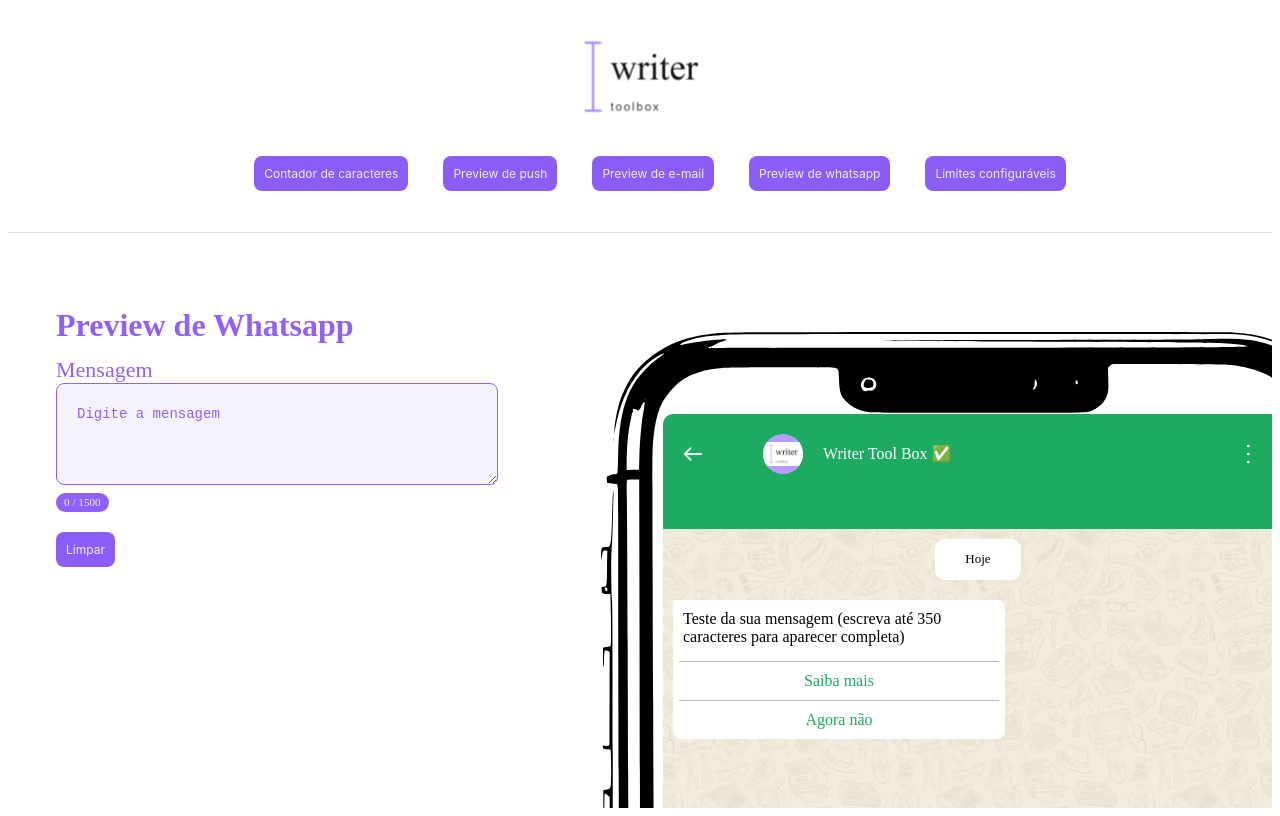
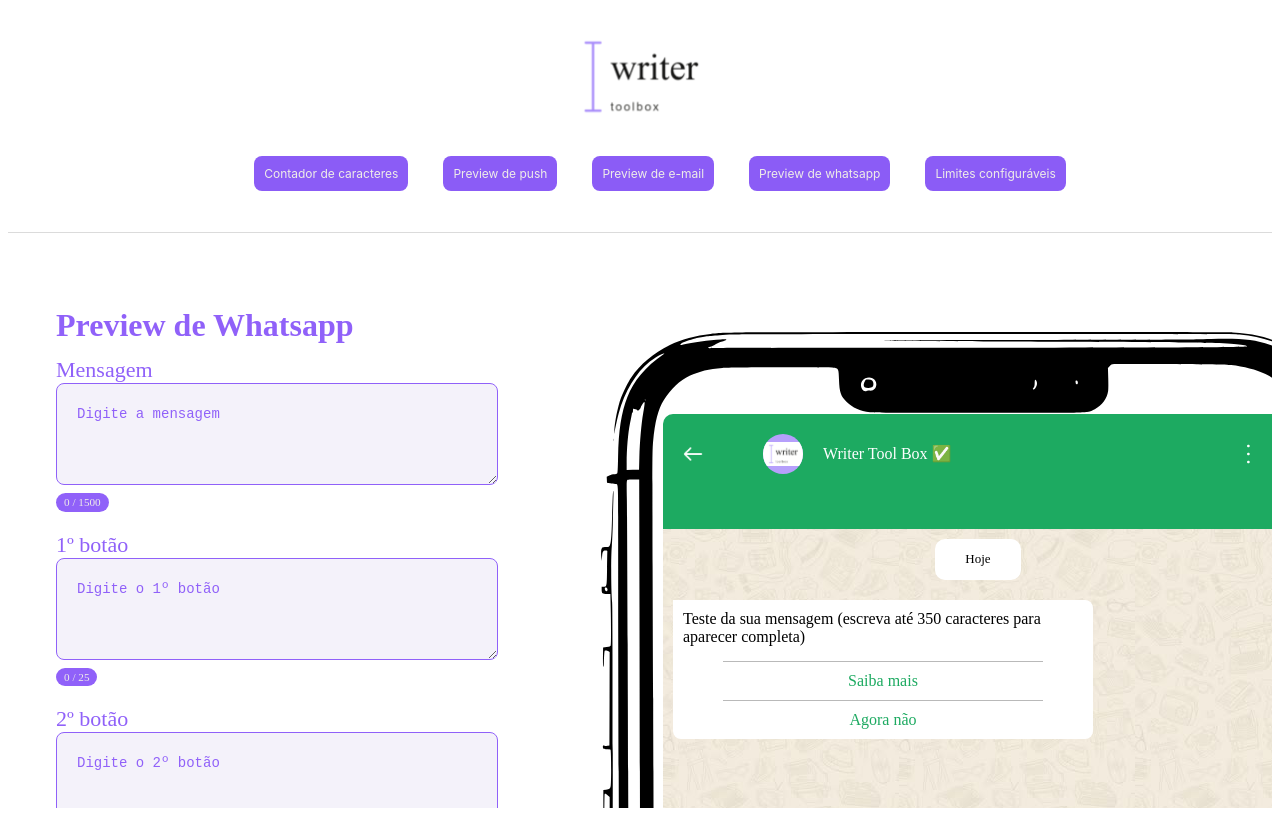
Before and after one commit to Ana-aa/writer-tool-box, an Angular app: page /whatsapp-preview in a window 1280 px wide. Built offline with nearby package versions, Linux system fonts and the light colour scheme.

Commit message:
Ajustes dos botões do whatsapp

```diff
--- a/src/app/count-caracter/count-caracter.component.scss
+++ b/src/app/count-caracter/count-caracter.component.scss
@@ -77,5 +77,7 @@
 }
 
 .textarea {
+    height: 250px;
     padding: 1rem;
+    color: #9061F9;
 }
--- a/src/app/whatsapp-preview/whatsapp-preview.component.html
+++ b/src/app/whatsapp-preview/whatsapp-preview.component.html
@@ -44,55 +44,55 @@
                 }
             </div>
 
-        <!--
-            <div class="buttons">
+            <div class="wpp-container__buttons">
+                <div class="wpp-container__button">
                     <label for="button">
-                    Botão 1
+                        1º botão
                         @if ($index > 0) {
                             {{ $index + 1}}
                         }
                     </label>
                     <textarea
                         class="textarea"
-                    placeholder="Digite o botão 1"
+                        placeholder="Digite o 1º botão"
                         (input)="onButtonChange($event, $index)"
                         [(ngModel)]="whatsapp.button"
                     ></textarea>
 
-                ************* VAI FICAR? ****************
                     <span
-                    id="result-char-message"
+                        id="result-char-button"
                         class="result-char-message__result-count"
                     >
 
-                    {{ charCountMessage }}
+                        {{ charCountButton + ' / 25' }}
                     </span>
-                ***************************************************
+                </div>
+
+                <div class="wpp-container__buttonTwo">
 
                     <label for="button">
-                    Botão 2
+                        2º botão
                         @if ($index > 0) {
                             {{ $index + 1}}
                         }
                     </label>
                     <textarea
                         class="textarea"
-                    placeholder="Digite o botão 2"
-                    (input)="onButtonChange($event, $index)"
-                    [(ngModel)]="whatsapp.button"
+                        placeholder="Digite o 2º botão"
+                        (input)="onButtonTwoChange($event, $index)"
+                        [(ngModel)]="whatsapp.buttonTwo"
                     ></textarea>
 
-                ************* VAI FICAR? ****************
                     <span
-                    id="result-char-button"
-                    class="result-char-button-count"
+                        id="result-char-buttonTwo"
+                        class="result-char-message__result-count"
                     >
 
-                    {{ charCountbutton }}
+                        {{ charCountButtonTwo + ' / 25' }}
                     </span>
-                *******************************************
                 </div>
-        -->
+            </div>
+
         }
 
         <button
@@ -153,11 +153,11 @@
 
                         <div class="wpp-container__botoes">
                             <span class="wpp-container__btn-primary">
-                                Saiba mais
+                                {{ getPreviewText(whatsapp.button) || 'Saiba mais' }}
                             </span>
 
                             <span class="wpp-container__btn-outline">
-                                Agora não
+                                {{ getPreviewText(whatsapp.buttonTwo) || 'Agora não' }}
                             </span>
                         </div>
                     </div>
--- a/src/app/whatsapp-preview/whatsapp-preview.component.scss
+++ b/src/app/whatsapp-preview/whatsapp-preview.component.scss
@@ -122,7 +122,7 @@ label {
     }
 
     &__message-wpp {
-        width: 312px;
+        width: 400px;
         height: auto;
         margin: 10px 0 4px 10px;
         padding: 10px 10px 0;
@@ -137,6 +137,20 @@ label {
         justify-content: center;
         width: 100%;
         margin-top: 15px;
+    }
+
+    &__buttons {
+        display: flex;
+        flex-direction: column;
+        width: 100%;
+        margin: 15px 0 20px 0;
+    }
+
+    &__button,
+    &__buttonTwo {
+        display: flex;
+        flex-direction: column;
+        margin-bottom: 20px;
     }
 
     &__btn-primary,
--- a/src/app/whatsapp-preview/whatsapp-preview.component.ts
+++ b/src/app/whatsapp-preview/whatsapp-preview.component.ts
@@ -15,23 +15,32 @@ import { FormsModule } from '@angular/forms';
 })
 export class WhatsappPreviewComponent {
   @Input() limitMessage = 1500;
+  @Input() limitButton = 25;
+  @Input() limitButtonTwo = 25;
 
   charCount = 0;
   charCountMessage = 0;
+  charCountButton = 0;
+  charCountButtonTwo = 0;
 
   @Output() limitChangeMessage = new EventEmitter<number>();
+  @Output() limitChangeButton = new EventEmitter<number>();
+  @Output() limitChangeButtonTwo = new EventEmitter<number>();
 
   public readonly whatsappWarning = 'O WhatsApp pode exibir "Ver mais" em mensagens longas.<br> Este preview utiliza 350 caracteres como referência.'
 
-
   private syncCountsFromWpp(): void {
-    const firstEmail = this.whatsapp[0] ?? { message: ''};
-    this.charCountMessage = firstEmail.message.length;
+    const firstWpp = this.whatsapp[0] ?? { message: '', button: '', buttonTwo: '' };
+    this.charCountMessage = firstWpp.message.length;
+    this.charCountButton = firstWpp.button.length;
+    this.charCountButtonTwo = firstWpp.buttonTwo.length;
   }
 
   private applyLimitsToWpp(): void {
     this.whatsapp = this.whatsapp.map((whatsapp) => ({
       message: whatsapp.message.slice(0, this.limitMessage),
+      button: whatsapp.button.slice(0, this.limitButton),
+      buttonTwo: whatsapp.buttonTwo.slice(0, this.limitButtonTwo),
     }));
 
     this.syncCountsFromWpp();
@@ -41,16 +50,29 @@ export class WhatsappPreviewComponent {
     this.limitChangeMessage.emit(value);
   }
 
+  onInputButtonChange(event: any) {
+    const value = Number(event.target.value);
+    this.limitChangeButton.emit(value);
+  }
+
+  onInputButtonTwoChange(event: any) {
+    const value = Number(event.target.value);
+    this.limitChangeButtonTwo.emit(value);
+  }
+
   @ViewChild('charPreview') charPreview!: ElementRef;
 
   currentMessage = '';
+  currentButton = '';
+  currentButtonTwo = '';
 
   whatsapp = [
     {
-      message: ''
+      message: '',
+      button: '',
+      buttonTwo: ''
     }
   ]
-
 
   onMessageChange(event: Event, index: number) {
     const textarea = event.target as HTMLTextAreaElement;
@@ -61,6 +83,24 @@ export class WhatsappPreviewComponent {
     this.charCountMessage = limitedValue.length;
   }
 
+  onButtonChange(event: Event, index: number) {
+    const textarea = event.target as HTMLTextAreaElement;
+    const value = textarea.value;
+    const limitedValue = value.slice(0, this.limitButton);
+    textarea.value = limitedValue;
+    this.whatsapp[index].button = limitedValue;
+    this.charCountButton = limitedValue.length;
+  }
+
+  onButtonTwoChange(event: Event, index: number) {
+    const textarea = event.target as HTMLTextAreaElement;
+    const value = textarea.value;
+    const limitedValue = value.slice(0, this.limitButtonTwo);
+    textarea.value = limitedValue;
+    this.whatsapp[index].buttonTwo = limitedValue;
+    this.charCountButtonTwo = limitedValue.length;
+  }
+
   onMessageLimitChange(value: number) {
     this.limitMessage = value;
     this.applyLimitsToWpp();
@@ -69,13 +109,20 @@ export class WhatsappPreviewComponent {
   clearWpp() {
     this.whatsapp = [
       {
-        message: ''
+        message: '',
+        button: '',
+        buttonTwo: ''
       }
     ];
 
     this.currentMessage = '';
+    this.charCountMessage = 0;
 
-    this.charCountMessage = 0;
+    this.currentButton = '';
+    this.charCountButton = 0;
+
+    this.currentButtonTwo = '';
+    this.charCountButtonTwo = 0;
   }
 
   getStatusMessage(): string {
```
Lines whose indentation alone changed are shown as unchanged.
